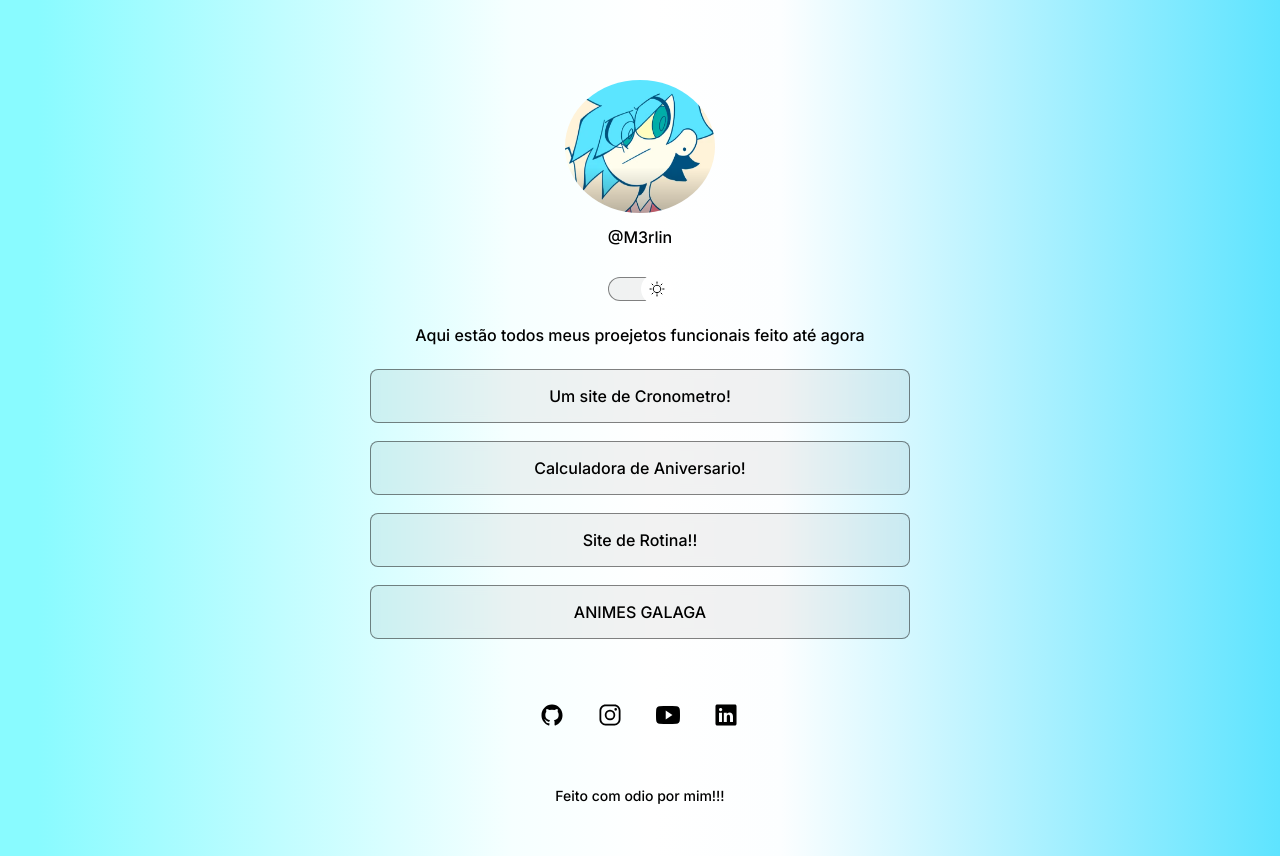
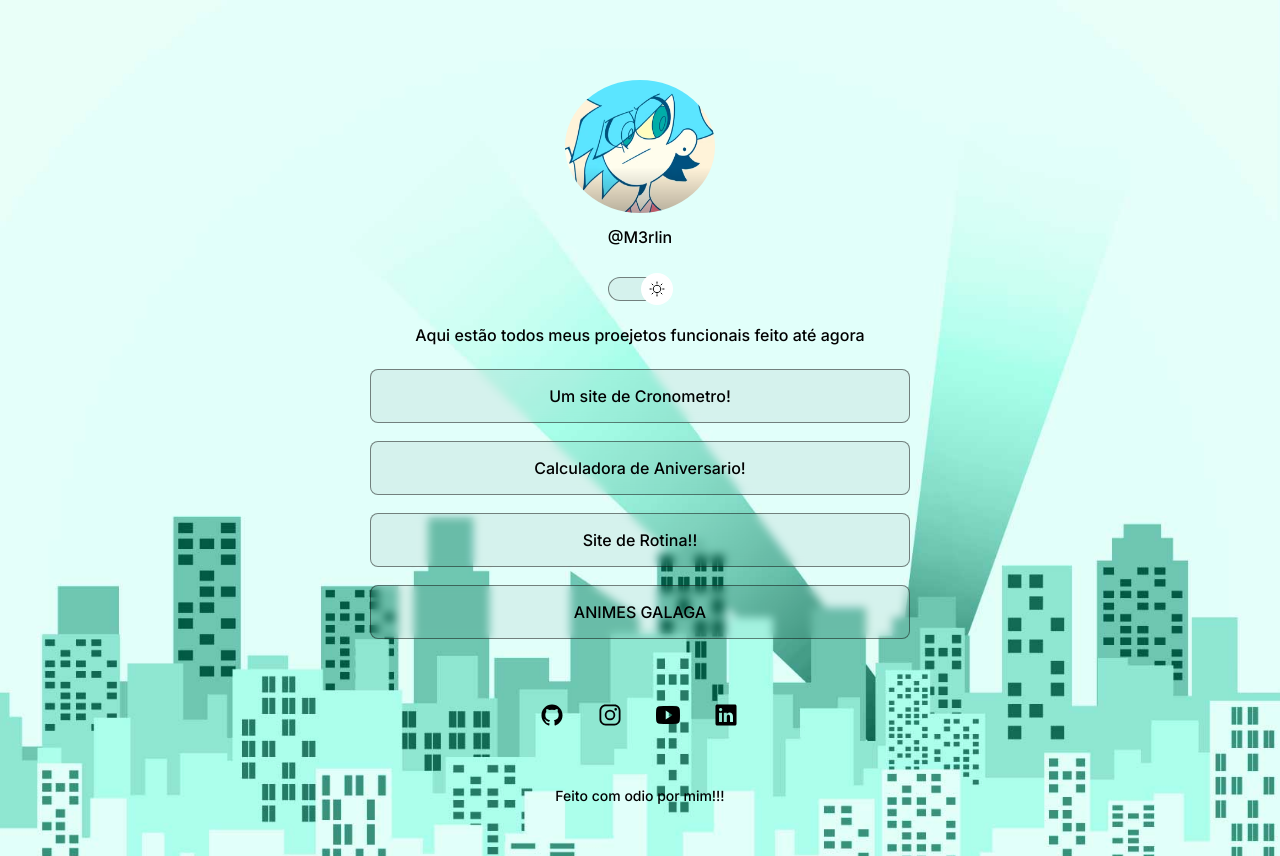
Before and after one commit to joaoaureluk/Portifolio, a plain HTML site: page index.html in a window 1280 px wide. Both pictures are taken after a click on the element 640 px from the left and 289 px from the top of the page. Drawn offline with nearby package versions, Linux system fonts and the light colour scheme.

Commit message:
update 5

```diff
--- a/index.html
+++ b/index.html
@@ -11,7 +11,7 @@
     <meta charset="UTF-8">
     <meta name="viewport" content="width=device-width, initial-scale=1.0">
     <link rel="stylesheet" href="style.css">
-    <title>Document</title>
+    <title>Portifolio</title>
 </head>
 <body>
 
@@ -56,7 +56,7 @@
             <a href="https://github.com/joaoaureluk" target="_blank" ><ion-icon name="logo-github"></ion-icon></a>
             <a href="https://www.instagram.com/m3rlin_nilr3m/?next=%2F" target="_blank" ><ion-icon name="logo-instagram"></ion-icon></a>
             <a href="https://www.youtube.com/channel/UCsWWV2UKWB9uyyZEwabWLxg" target="_blank" ><ion-icon name="logo-youtube"></ion-icon></a>
-            <a href="http://" target="_blank" ><ion-icon name="logo-linkedin"></ion-icon></a>
+            <a href="https://www.linkedin.com/in/jo%C3%A3o-vitor-736613263/" target="_blank" ><ion-icon name="logo-linkedin"></ion-icon></a>
 
 
             <img src="pastas de imagens/" alt="">
--- a/style.css
+++ b/style.css
@@ -7,7 +7,7 @@
 
 :root {
     --text-color: white;
-    --bg-url: url(silhuetas-da-cidade/15621-NQG9R6.jpg) ;
+    --bg-url: url(cidade2.jpg) ;
     --strok-color: rgba(255, 255, 255, 0.5) ;
     --surface-color: rgba(255, 255, 255, 0.1) ;
     --surface-color-hover: rgba(255, 255, 255, 0.05) ;
@@ -18,7 +18,7 @@
 .light {
 
     --text-color: rgb(0, 0, 0);
-    --bg-url: url(pastas\ de\ imagens/bg-desktop-light.jpg);
+    --bg-url: url(cidade1.jpg) ;
     --strok-color: rgba(15, 15, 15, 0.5) ;
     --surface-color: rgba(0, 0, 0, 0.05) ;
     --surface-color-hover: rgba(0, 0, 0, 0.219) ;
@@ -28,8 +28,9 @@
 
 body {
 
-    background: var(--bg-url) no-repeat top center/cover ;
+    background: var(--bg-url)  top center/cover ;
    height: 100vh;
+
 }
 
 body * {
@@ -208,13 +209,13 @@ footer{
 @media (min-width: 700px) {
 
     :root{
-        --bg-url: url(silhuetas-da-cidade/15621-NQG9R6.jpg) ;
+        --bg-url: url(cidade2.jpg) ;
 
     }
     .light{
 
-        --bg-url:  ;
-        background: linear-gradient(90deg, rgba(137,251,255,1) 3%, rgba(246,255,255,1) 40%, rgba(255,255,255,1) 51%, rgba(252,254,255,1) 61%, rgba(94,228,255,1) 100%);
+        --bg-url: url(cidade1.jpg) ;
+
 
     }
 }
```
Also changed, not shown: cidade1.jpg (added), cidade2.jpg (added).
